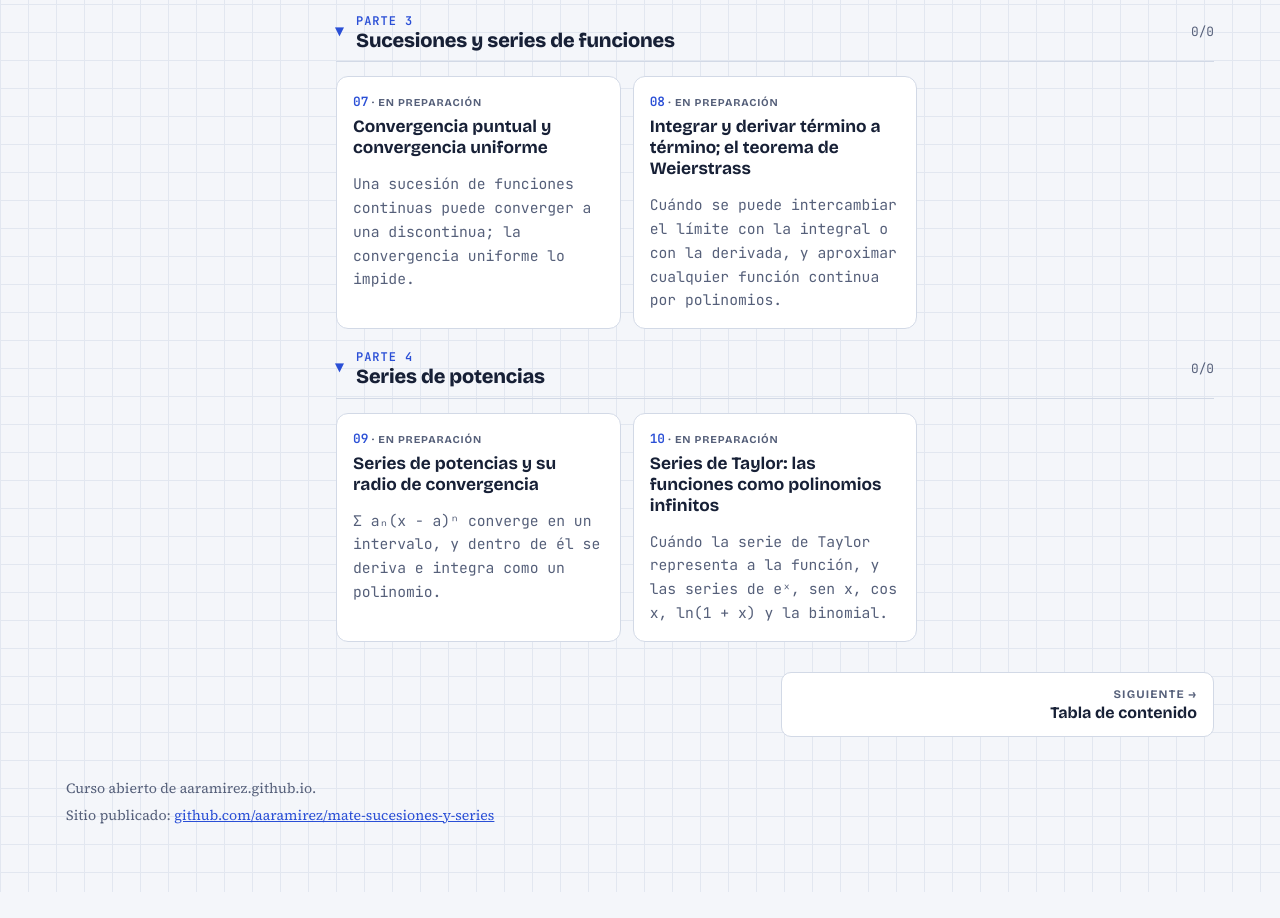
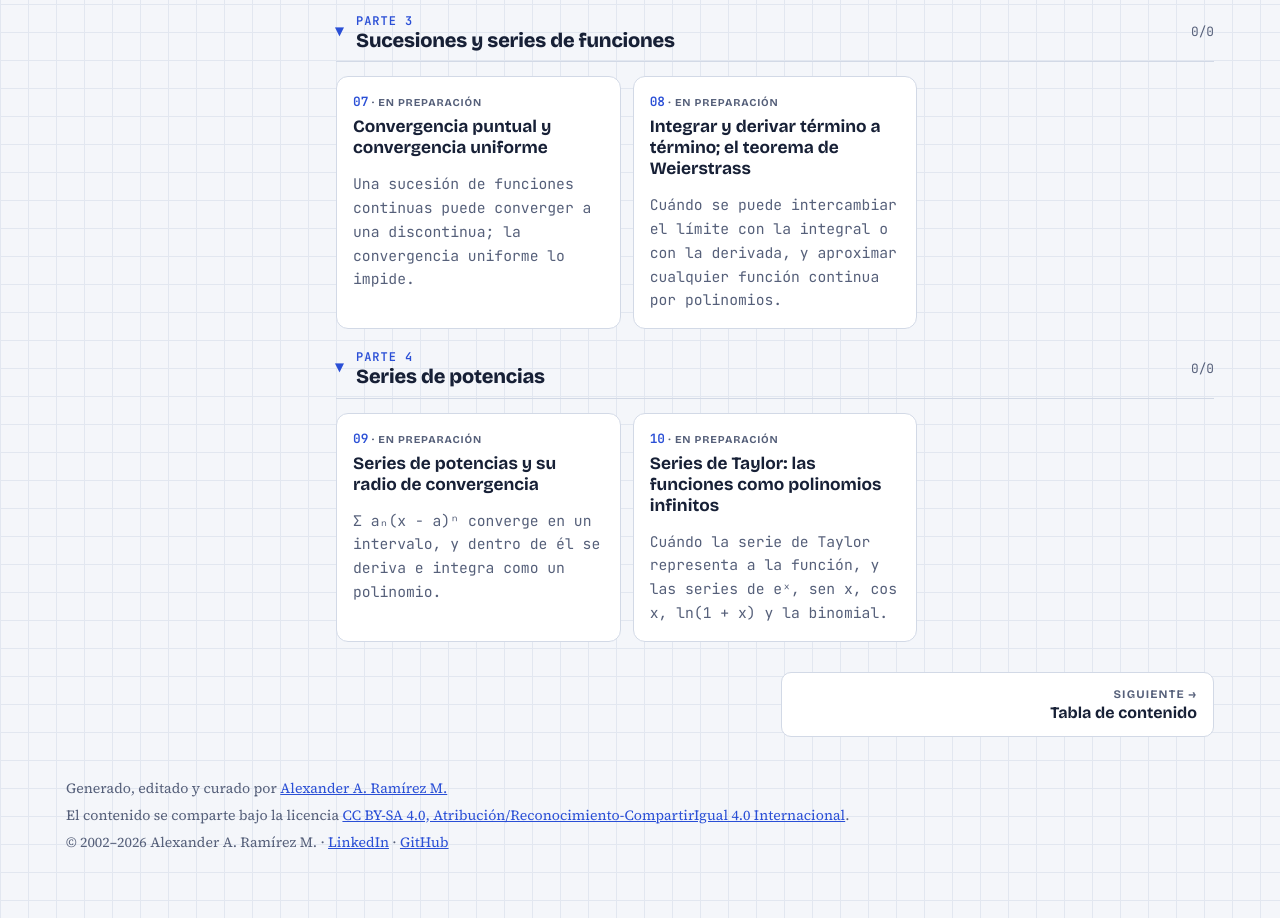
Before and after one commit to aaramirez/mate-sucesiones-y-series, a plain HTML site: page index.html in a window 1280 px wide. Shown: the part 1844-2762 px from the top of the page. Before the commit the page ends 2736 px from the top, so only its background shows below. Drawn offline with nearby package versions, Linux system fonts and the light colour scheme.

Commit message:
Pie común: autoría, licencia CC BY-SA 4.0 y año que se actualiza solo

```diff
--- a/index.html
+++ b/index.html
@@ -86,7 +86,7 @@ height="0" width="0" style="display:none;visibility:hidden"></iframe></noscript>
 <nav class="pager" id="pager" aria-label="Capítulo anterior y siguiente"></nav>
 </main>
 </div>
-<footer><span>Curso abierto de aaramirez.github.io.</span><span>Sitio publicado: <a href="https://github.com/aaramirez/mate-sucesiones-y-series" target="_blank" rel="noopener">github.com/aaramirez/mate-sucesiones-y-series</a></span></footer>
+<footer><span>Generado, editado y curado por <a href="https://www.linkedin.com/in/alexander-ramirez-morales/" target="_blank" rel="noopener">Alexander A. Ramírez M.</a></span><span>El contenido se comparte bajo la licencia <a href="https://creativecommons.org/licenses/by-sa/4.0/deed.es" target="_blank" rel="noopener">CC BY-SA 4.0, Atribución/Reconocimiento-CompartirIgual 4.0 Internacional</a>.</span><span>© 2002–<span data-anio>2026</span> Alexander A. Ramírez M. · <a href="https://www.linkedin.com/in/alexander-ramirez-morales/" target="_blank" rel="noopener">LinkedIn</a> · <a href="https://github.com/aaramirez" target="_blank" rel="noopener">GitHub</a></span><script>document.querySelectorAll('[data-anio]').forEach(function (e) { e.textContent = new Date().getFullYear(); });</script></footer>
 </div>
 <script src="assets/lab.js"></script>
 </body>
```
Also changed, not shown: temario.html (+1 -1 lines).
